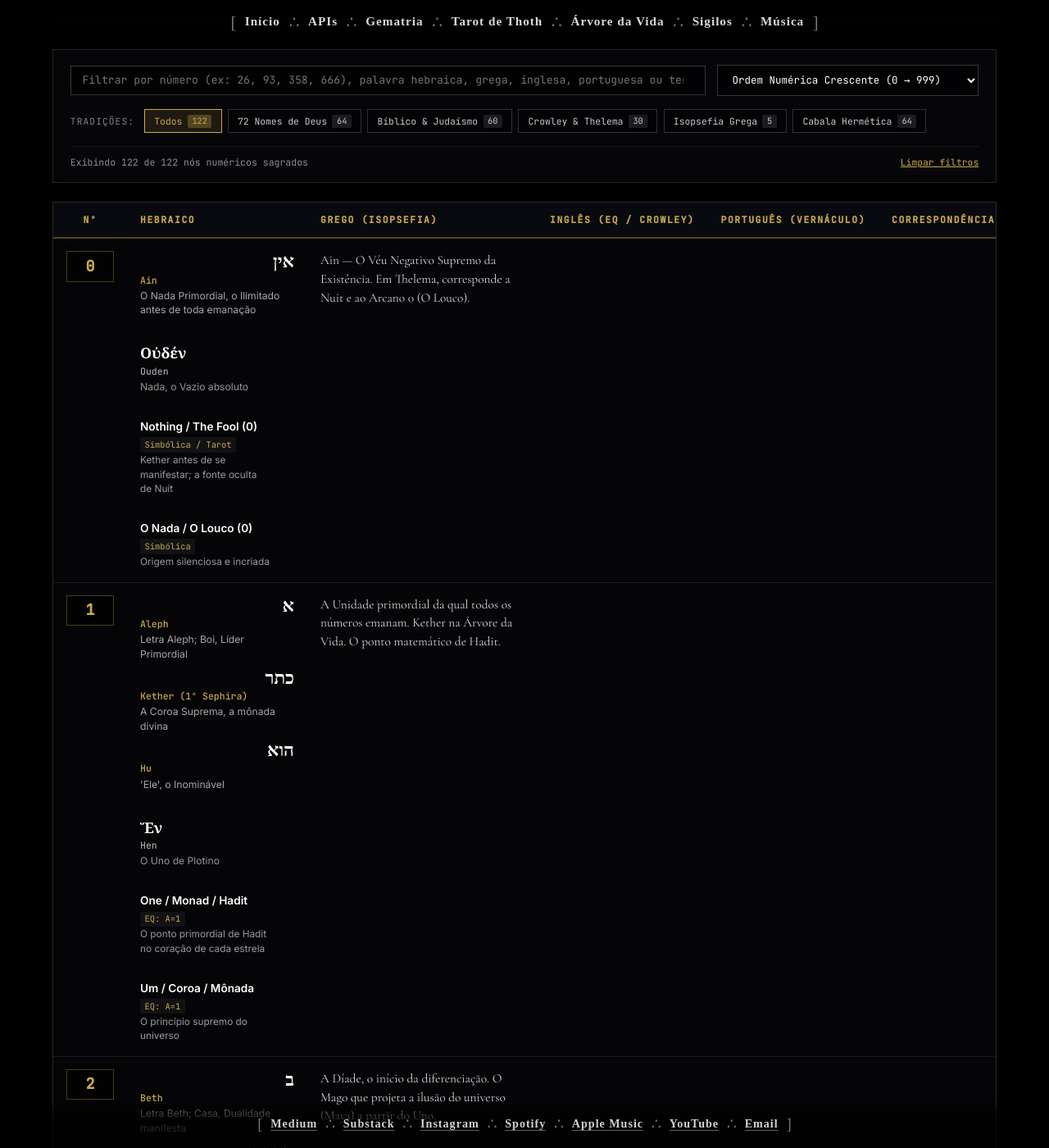
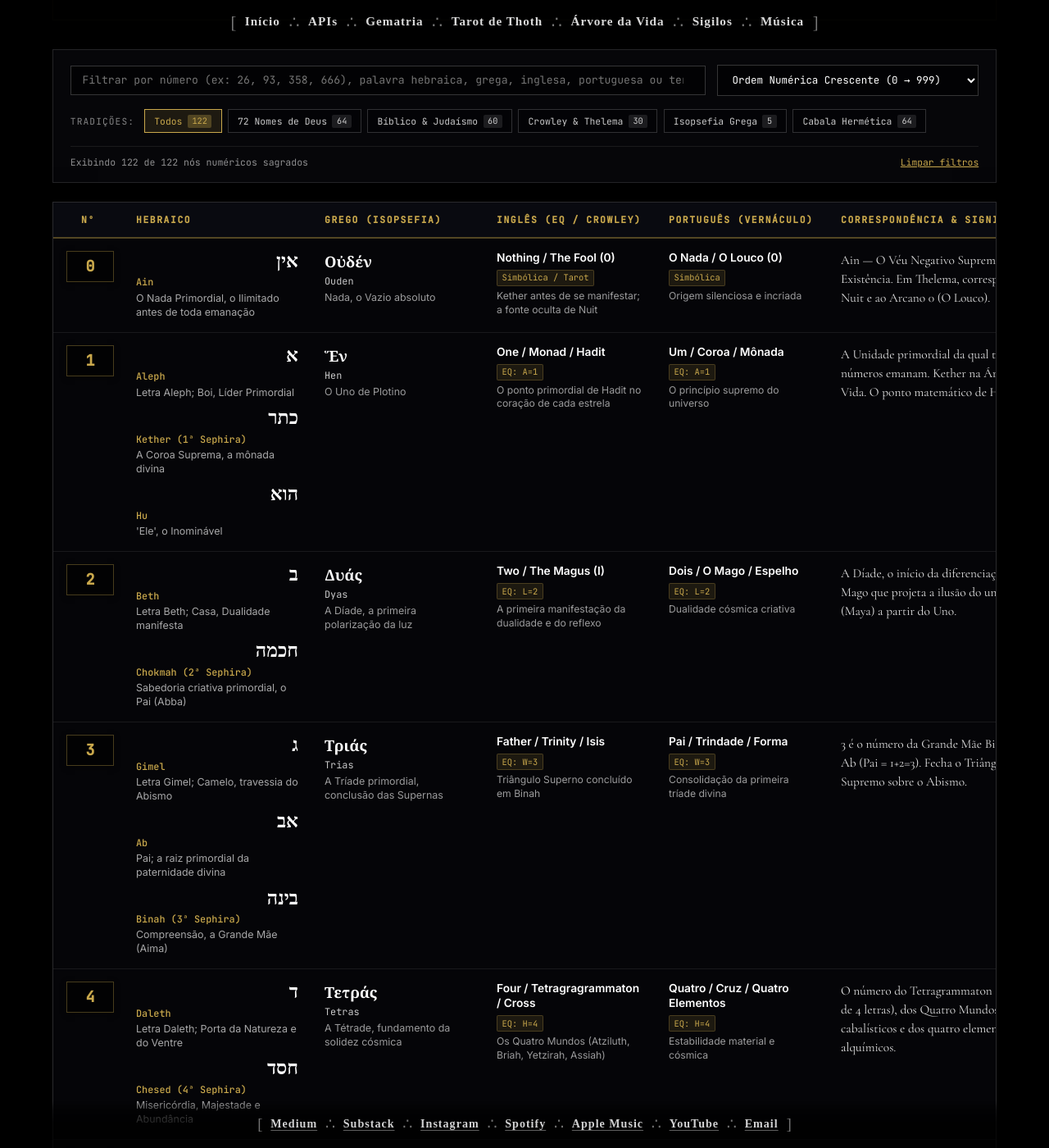
Before and after one commit to frateroutis/frateroutis.github.io, a Jekyll site: the page built from gematria/index.html, in a window 1280 px wide and 1400 px high, scrolled down 666 px. Shown: the whole window at 82% size. Built offline with Jekyll 4.4.1, drawn with Linux system fonts in a browser that asks for light colours; some web fonts are replaced.

Commit message:
fix(gematria): isolar display table-cell nas colunas e mover flex layout para containers internos

```diff
--- a/css/gematria.css
+++ b/css/gematria.css
@@ -334,10 +334,13 @@
 
 .gematria-table {
     width: 100%;
+    min-width: 1200px;
+    table-layout: fixed;
     border-collapse: collapse;
     font-family: var(--fo-sans);
-    font-size: 0.85rem;
+    font-size: 0.88rem;
     text-align: left;
+    color: #e0e0e0;
 }
 
 .gematria-table thead th {
@@ -355,11 +358,11 @@
     white-space: nowrap;
 }
 
-.col-num { width: 90px; text-align: center; }
-.col-heb { width: 220px; }
-.col-grk { width: 170px; }
-.col-eng { width: 190px; }
-.col-pt { width: 200px; }
+.col-num { width: 85px; min-width: 85px; max-width: 85px; text-align: center; }
+.col-heb { width: 230px; min-width: 220px; }
+.col-grk { width: 210px; min-width: 200px; }
+.col-eng { width: 210px; min-width: 200px; }
+.col-pt { width: 210px; min-width: 200px; }
 .col-notes { min-width: 280px; }
 
 .gematria-table tbody tr {
@@ -403,38 +406,39 @@
 }
 
 /* Hebrew Column */
-.cell-heb-wrap {
+.cell-heb-stack {
     display: flex;
     flex-direction: column;
-    gap: 0.45rem;
+    gap: 0.6rem;
 }
 
 .heb-item {
     display: flex;
     flex-direction: column;
-    gap: 0.1rem;
+    gap: 0.15rem;
 }
 
 .heb-text {
     font-family: var(--fo-serif-body);
-    font-size: 1.4rem;
+    font-size: 1.45rem;
     direction: rtl;
     text-align: right;
     color: #ffffff;
-    line-height: 1.15;
+    line-height: 1.2;
     font-weight: 600;
 }
 
 .heb-translit {
     font-family: var(--fo-mono);
-    font-size: 0.72rem;
+    font-size: 0.74rem;
     color: var(--fo-gold);
     font-weight: 500;
 }
 
 .heb-meaning {
-    font-size: 0.76rem;
+    font-size: 0.78rem;
     color: rgba(255, 255, 255, 0.65);
+    line-height: 1.35;
 }
 
 .shem-tag {
@@ -453,56 +457,65 @@
 }
 
 /* Greek Column */
-.cell-grk-wrap {
+.cell-grk-stack {
     display: flex;
     flex-direction: column;
-    gap: 0.45rem;
+    gap: 0.6rem;
 }
 
 .grk-item {
     display: flex;
     flex-direction: column;
-    gap: 0.1rem;
+    gap: 0.15rem;
 }
 
 .grk-text {
     font-family: var(--fo-serif-display);
-    font-size: 1.12rem;
+    font-size: 1.15rem;
     color: #ffffff;
     font-weight: 600;
 }
 
 .grk-translit {
     font-family: var(--fo-mono);
-    font-size: 0.72rem;
-    color: rgba(255, 255, 255, 0.75);
+    font-size: 0.74rem;
+    color: rgba(255, 255, 255, 0.78);
 }
 
 .grk-meaning {
-    font-size: 0.76rem;
-    color: rgba(255, 255, 255, 0.58);
+    font-size: 0.78rem;
+    color: rgba(255, 255, 255, 0.6);
+    line-height: 1.35;
 }
 
-/* English Column */
-.cell-eng-wrap,
-.cell-pt-wrap {
+/* English & Portuguese Columns */
+.cell-eng-stack,
+.cell-pt-stack {
     display: flex;
     flex-direction: column;
-    gap: 0.45rem;
+    gap: 0.6rem;
+}
+
+.lang-item {
+    display: flex;
+    flex-direction: column;
+    gap: 0.15rem;
 }
 
 .lang-term-title {
     font-family: var(--fo-sans);
-    font-size: 0.85rem;
+    font-size: 0.86rem;
     font-weight: 600;
     color: #ffffff;
+    line-height: 1.3;
 }
 
 .lang-cipher-badge {
     font-family: var(--fo-mono);
     font-size: 0.65rem;
     color: var(--fo-gold);
-    background: rgba(255, 255, 255, 0.05);
+    background: rgba(201, 168, 76, 0.12);
+    border: 1px solid rgba(201, 168, 76, 0.25);
     padding: 0.1rem 0.35rem;
     border-radius: 2px;
     display: inline-block;
@@ -511,17 +524,22 @@
 }
 
 .lang-note {
-    font-size: 0.74rem;
+    font-size: 0.76rem;
     color: rgba(255, 255, 255, 0.6);
+    line-height: 1.35;
     margin-top: 0.1rem;
 }
 
 /* Notes / Significance Column */
+.cell-notes-stack {
+    display: block;
+}
+
 .cell-notes-wrap {
     font-family: var(--fo-serif-body);
     font-size: 0.96rem;
-    line-height: 1.48;
-    color: rgba(255, 255, 255, 0.85);
+    line-height: 1.5;
+    color: rgba(255, 255, 255, 0.88);
 }
 
 .empty-cell-dash {
--- a/gematria/index.html
+++ b/gematria/index.html
@@ -132,6 +132,14 @@ extra_js:
     <!-- Massive Gematria Table -->
     <div class="gematria-table-container" tabindex="0" aria-label="Tabela Mestra de Gematria">
         <table class="gematria-table">
+            <colgroup>
+                <col class="col-num">
+                <col class="col-heb">
+                <col class="col-grk">
+                <col class="col-eng">
+                <col class="col-pt">
+                <col class="col-notes">
+            </colgroup>
             <thead>
                 <tr>
                     <th class="col-num">Nº</th>
--- a/js/gematria.js
+++ b/js/gematria.js
@@ -424,11 +424,21 @@
                     <td class="col-num cell-num-wrap">
                         <span class="num-badge">${entry.n}</span>
                     </td>
-                    <td class="col-heb cell-heb-wrap">${hebContent}</td>
-                    <td class="col-grk cell-grk-wrap">${grkContent}</td>
-                    <td class="col-eng cell-eng-wrap">${engContent}</td>
-                    <td class="col-pt cell-pt-wrap">${ptContent}</td>
-                    <td class="col-notes">${notesContent}</td>
+                    <td class="col-heb">
+                        <div class="cell-heb-stack">${hebContent}</div>
+                    </td>
+                    <td class="col-grk">
+                        <div class="cell-grk-stack">${grkContent}</div>
+                    </td>
+                    <td class="col-eng">
+                        <div class="cell-eng-stack">${engContent}</div>
+                    </td>
+                    <td class="col-pt">
+                        <div class="cell-pt-stack">${ptContent}</div>
+                    </td>
+                    <td class="col-notes">
+                        <div class="cell-notes-stack">${notesContent}</div>
+                    </td>
                 </tr>
             `;
         }).join('');
```
